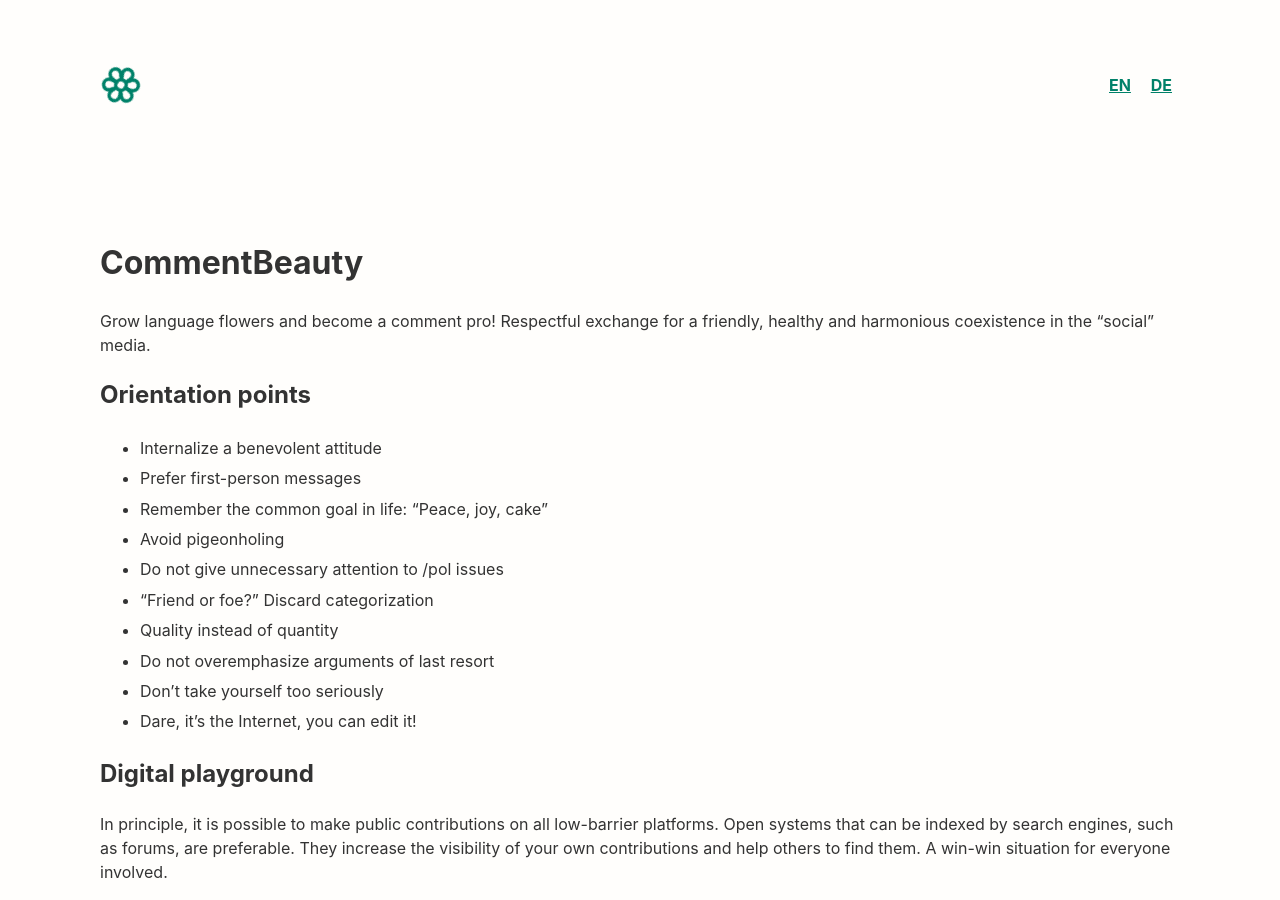
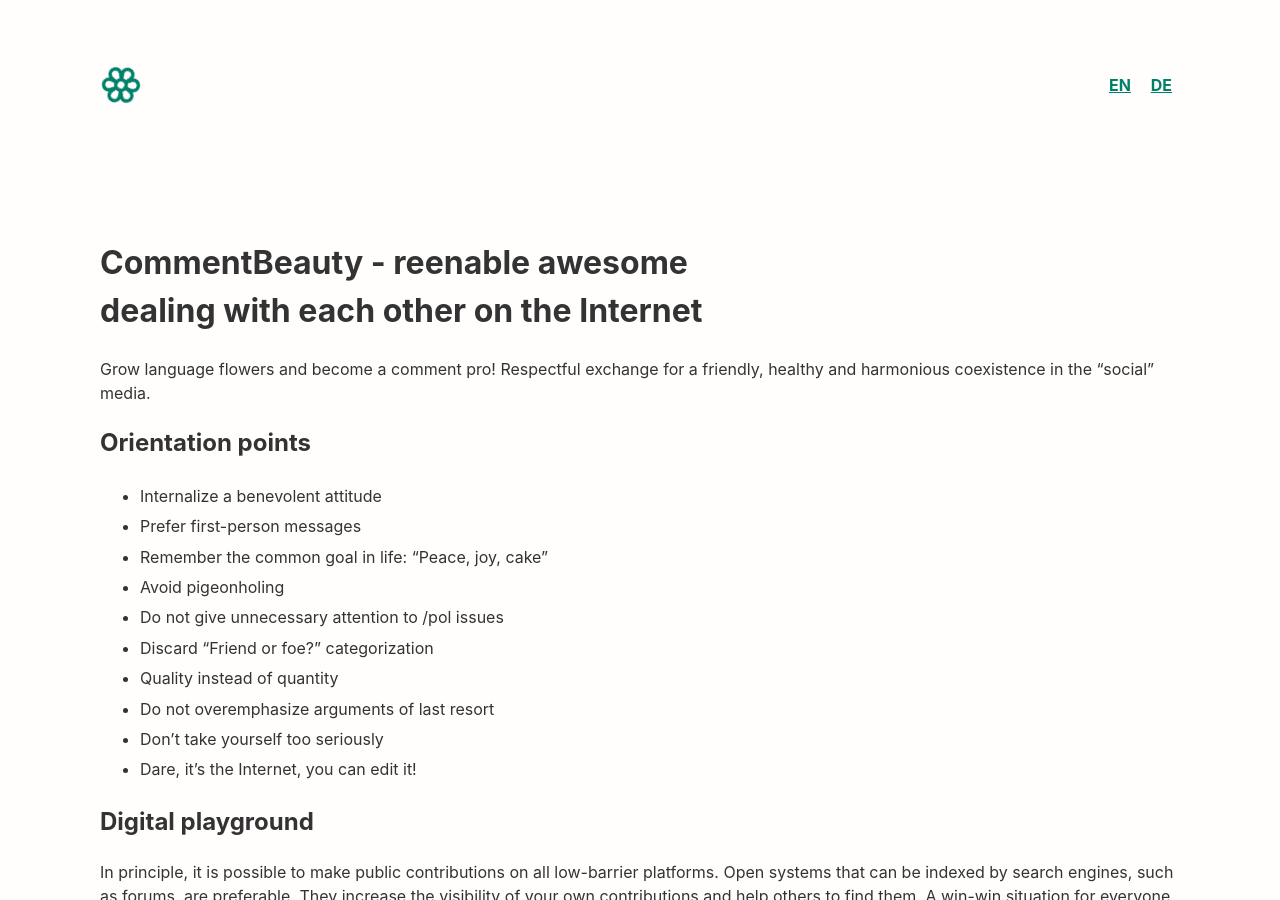
Before and after one commit to midzer/commentbeauty, a Jekyll site: the page built from index.md, in a window 1280 px wide and 900 px high. Built offline with Jekyll 4.4.1, drawn with Linux system fonts in a browser that asks for light colours.

Commit message:
add slogan

```diff
--- a/index.md
+++ b/index.md
@@ -3,7 +3,7 @@ layout: default
 lang: en
 description: Rediscover the beauty of comments with ten points of reference
 ---
-# CommentBeauty
+# CommentBeauty - reenable awesome dealing with each other on the Internet
 
 Grow language flowers and become a comment pro! Respectful exchange for a friendly, healthy and harmonious coexistence in the "social" media.
 
@@ -14,7 +14,7 @@ Grow language flowers and become a comment pro! Respectful exchange for a friend
 * Remember the common goal in life: "Peace, joy, cake"
 * Avoid pigeonholing
 * Do not give unnecessary attention to /pol issues
-* “Friend or foe?” Discard categorization
+* Discard "Friend or foe?" categorization
 * Quality instead of quantity
 * Do not overemphasize arguments of last resort
 * Don't take yourself too seriously
```
Also changed, not shown: de/index.md (+1 -1 lines).
